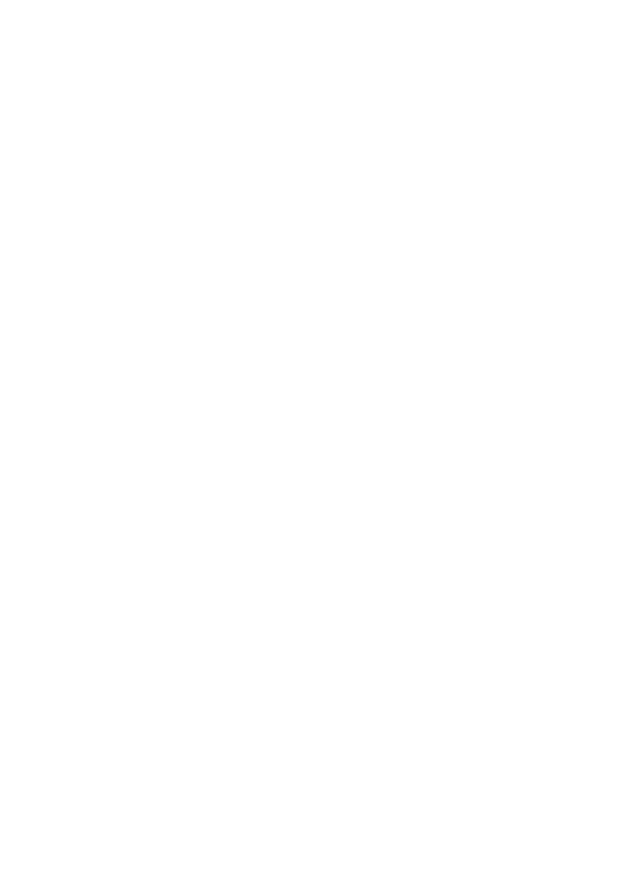
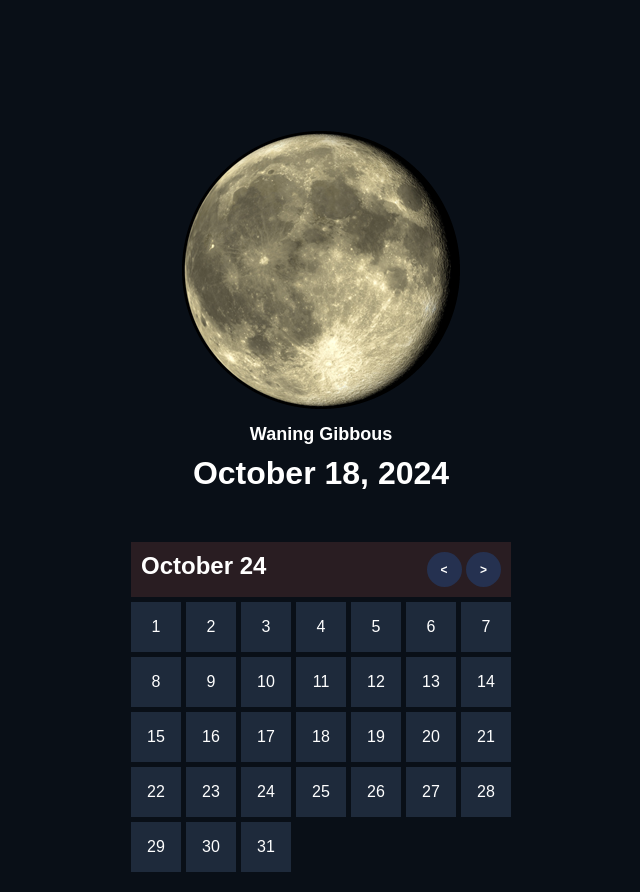
Before and after one commit to mohammadhares/moonphase, a plain HTML site: page index.html in a window 1280 px wide. Shown: the whole page, without its empty margins (319-959 px from the left). Before the commit the page ends 800 px from the top, so only its background shows below. Drawn offline with Linux system fonts and the light colour scheme.

Commit message:
Create MoonPhase app

```diff
--- a/css/style.css
+++ b/css/style.css
@@ -0,0 +1,83 @@
+*{
+    margin: 0;
+    padding: 0;
+    box-sizing: border-box;
+}
+
+body{
+    font-family: Arial, sans-serif;
+    background-color: #090f17;
+    padding: 20px;
+    display: flex;
+    align-items: center;
+    justify-content: center;
+    flex-direction: column;
+    color: #fff;
+}
+
+
+.moon-phase-display{
+    text-align: center;
+    margin-top: 100px !important;
+}
+
+#moon-phase-name{
+    font-size: 18px;
+    font-weight: bold;
+}
+
+#selected-date{
+    font-weight: bold;
+    margin-top: 10px;
+}
+
+
+.calendar{
+    display: flex;
+    flex-direction: column;
+    align-items: center;
+    margin-top: 50px;
+}
+
+header{
+    background-color: #52303071;
+    display: flex;
+    justify-content: space-between;
+    width: 100%;
+    padding: 10px;
+    margin-bottom: 5px;
+    cursor: pointer;
+}
+
+header button{
+    background-color: rgb(37, 49, 80);
+    border: none;
+    color: #fff;
+    font-size: 12px;
+    font-weight: bold;
+    border-radius: 50%;
+    width: 35px;
+    height: 35px;
+    cursor: pointer;
+}
+
+#calendar-grid{
+    display: grid;
+    grid-template-columns: repeat(7 , 50px);
+    gap: 5px;
+}
+
+#calendar-grid div{
+    width: 50px;
+    height: 50px;
+    background-color: rgb(30, 42, 59);
+    color: #fff;
+    display: flex;
+    align-items: center;
+    justify-content: center;
+    cursor: pointer;
+}
+
+#calendar-grid div:hover{
+    background-color: rgb(48, 62, 80);
+}
--- a/index.html
+++ b/index.html
@@ -9,6 +9,22 @@
 </head>
 <body>
 
+    <div class="moon-phase-display">
+        <img id="moon-image" src="./images/8.png" alt="Moon">
+        <p id="moon-phase-name"></p>
+        <h1 id="selected-date"></h1>
+    </div>
+
+    <div class="calendar">
+        <header>
+            <h2 id="current-month"></h2>
+            <div>
+                <button id="prev-month" onclick="prevMonth()">&#60;</button>
+                <button id="next-month" onclick="nextMonth()">&#62;</button>
+            </div>
+        </header>
+        <div id="calendar-grid"></div>
+    </div>
 
     <script src="./javascript/app.js"></script>
 </body>
--- a/javascript/app.js
+++ b/javascript/app.js
@@ -8,3 +8,81 @@ const moonPhases = [
     "New Moon", "Waning Crescent", "Third Quarter", "Waning Gibbous",
     "Full Moon", "Waxing Gibbous", "First Quarter", "Waxing Crescent"
 ]
+
+const moonCycleDays = 29.5
+const newMoonDate = new Date(2024, 0, 12)
+
+let currentMonth = new Date().getMonth()
+let currentYear = new Date().getFullYear()
+
+// Create Calendar ----------------------------------------------------------------
+function createCalendar(month, year) {
+    let calendarGrid = document.getElementById("calendar-grid")
+    const monthsDays = new Date(year, month + 1, 0).getDate()
+    let DivElement = ``
+    for (let day = 1; day <= monthsDays; day++) {
+        DivElement += `
+            <div onclick="handleDaySelect(${day})"> ${day} </div>
+        `
+    }
+    calendarGrid.innerHTML = DivElement
+    document.getElementById("current-month").innerText = new Date(year, month).toLocaleString('en-US', {
+        year: '2-digit',
+        month: 'long'
+    })
+}
+
+function prevMonth(){
+    currentMonth--
+    if (currentMonth < 0) {
+        currentMonth = 11
+        currentYear--
+    }
+    createCalendar(currentMonth, currentYear)
+}
+
+function nextMonth(){
+    currentMonth++
+    if(currentMonth > 11){
+        currentMonth = 0
+        currentYear++
+    }
+    createCalendar(currentMonth, currentYear)
+}
+
+function handleDaySelect(day) {
+    const modifiedDate = new Date(2024, 9, day)
+    const index = getMoonPhaseIndex(modifiedDate)
+    displayMoon(modifiedDate , index)
+}
+
+// Main function ----------------------------------------------------------------
+function getMoonPhaseIndex(date) {
+    const daysSinceNewMoon = Math.floor((date - newMoonDate) / (1000 * 60 * 60 * 24))
+    const moonAge = daysSinceNewMoon % moonCycleDays
+    const index = Math.floor((moonAge / moonCycleDays) * moonImages.length)
+    return index
+}
+
+
+function showCurrentMoonPhase() {
+    const today = new Date()
+    const index = getMoonPhaseIndex(today)
+    displayMoon(today , index)
+}
+
+
+function displayMoon(date , index){
+    document.getElementById("moon-image").src = `./images/${moonImages[index]}`
+    document.getElementById("moon-phase-name").innerText = moonPhases[Math.floor(index / 2)]
+    document.getElementById("selected-date").innerText = date.toLocaleString('en-US', {
+        year: 'numeric',
+        month: 'long',
+        day: 'numeric'
+    })
+}
+
+
+
+createCalendar(currentMonth, currentYear)
+showCurrentMoonPhase()
```
